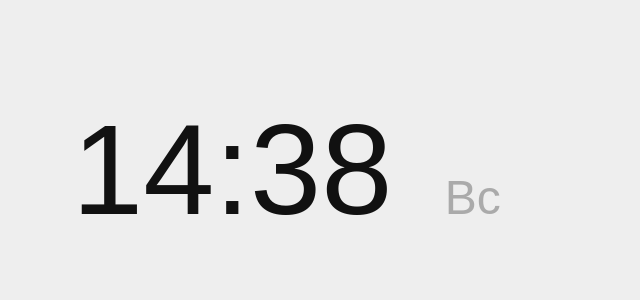
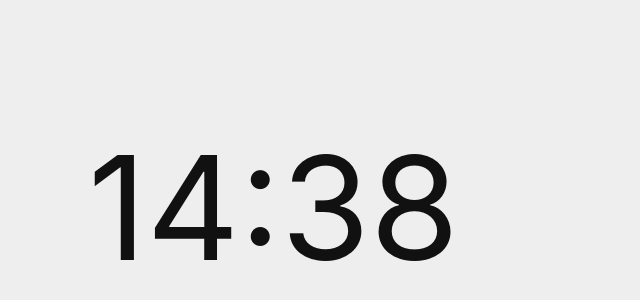
Before and after one commit to reo7sp/time, a plain HTML site: page index.html in a window 1280 px wide. Shown: the part 40-340 px from the top of the page, without its empty margins (0-640 px from the left). Drawn offline with Linux system fonts and the light colour scheme.

Commit message:
Remove weekday

```diff
--- a/index.html
+++ b/index.html
@@ -6,23 +6,16 @@
     <style>
       body, html {
         background-color: #eee;
-        font-family: sans-serif;
+        font-family: -apple-system, BlinkMacSystemFont, 'Segoe UI', Roboto, Oxygen, Ubuntu, Cantarell, 'Open Sans', 'Helvetica Neue', sans-serif;
       }
 
       #time {
-        display: inline-block;
+        display: block;
         color: #111;
-        font-size: 128px;
+        font-size: 144px;
         margin: 0;
-        margin-top: 128px;
-        margin-left: 64px;
-      }
-
-      #weekday {
-        display: inline-block;
-        color: #aaa;
-        font-size: 48px;
-        margin-left: 48px;
+        margin-top: 160px;
+        margin-left: 80px;
       }
     </style>
   </head>
@@ -40,17 +33,11 @@
         return s.length == 1 ? "0" + s : s;
       }
 
-      function weekdayToStr(i) {
-        return ['Вс', 'Пн', 'Вт', 'Ср', 'Чт', 'Пт', 'Сб', 'Вс'][i];
-      }
-
       function updateTime() {
         var now = new Date();
         var timeStr = padLeftZero(now.getHours()) + ":" + padLeftZero(now.getMinutes());
-        var weekdayStr = weekdayToStr(now.getDay());
         timeEl.innerHTML = timeStr;
-        weekdayEl.innerHTML = weekdayStr;
-        document.title = weekdayStr + ' ' + timeStr;
+        document.title = timeStr;
       }
 
       function updateTimeAndRepeat() {
```
